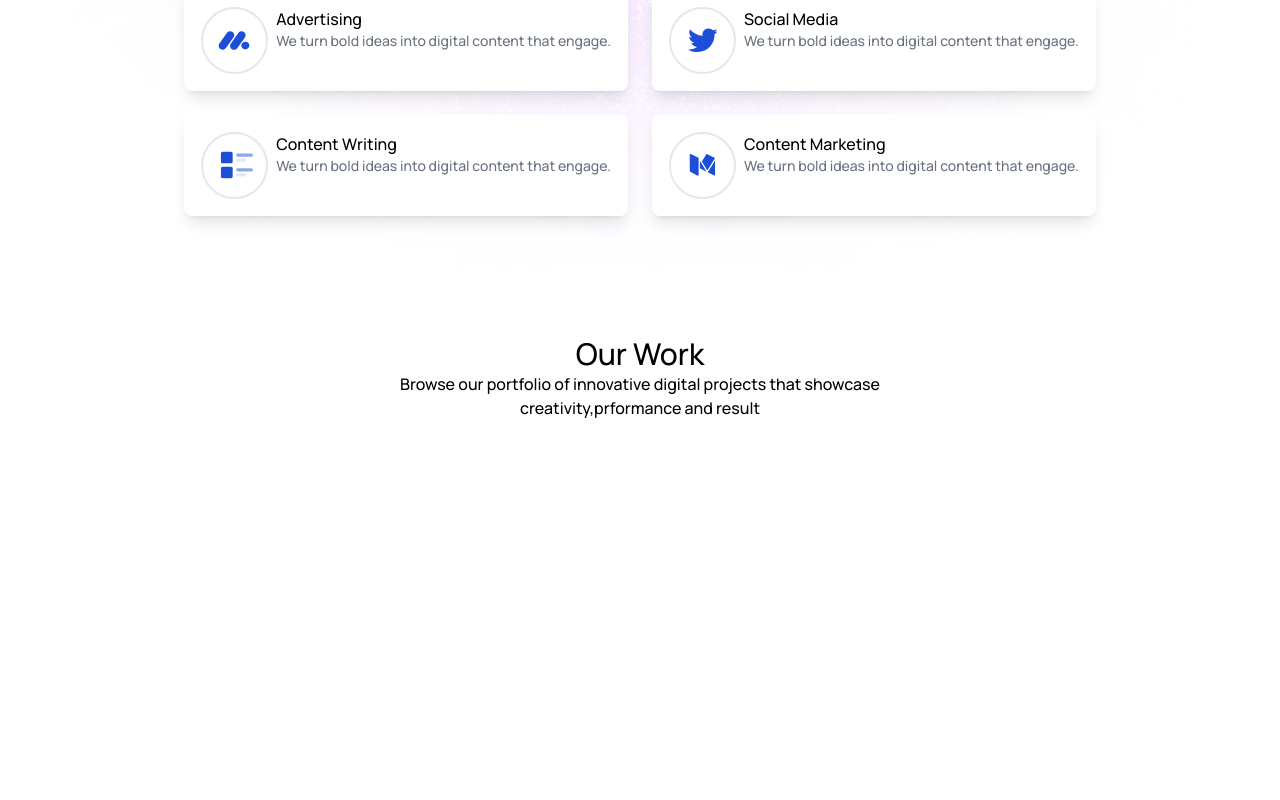
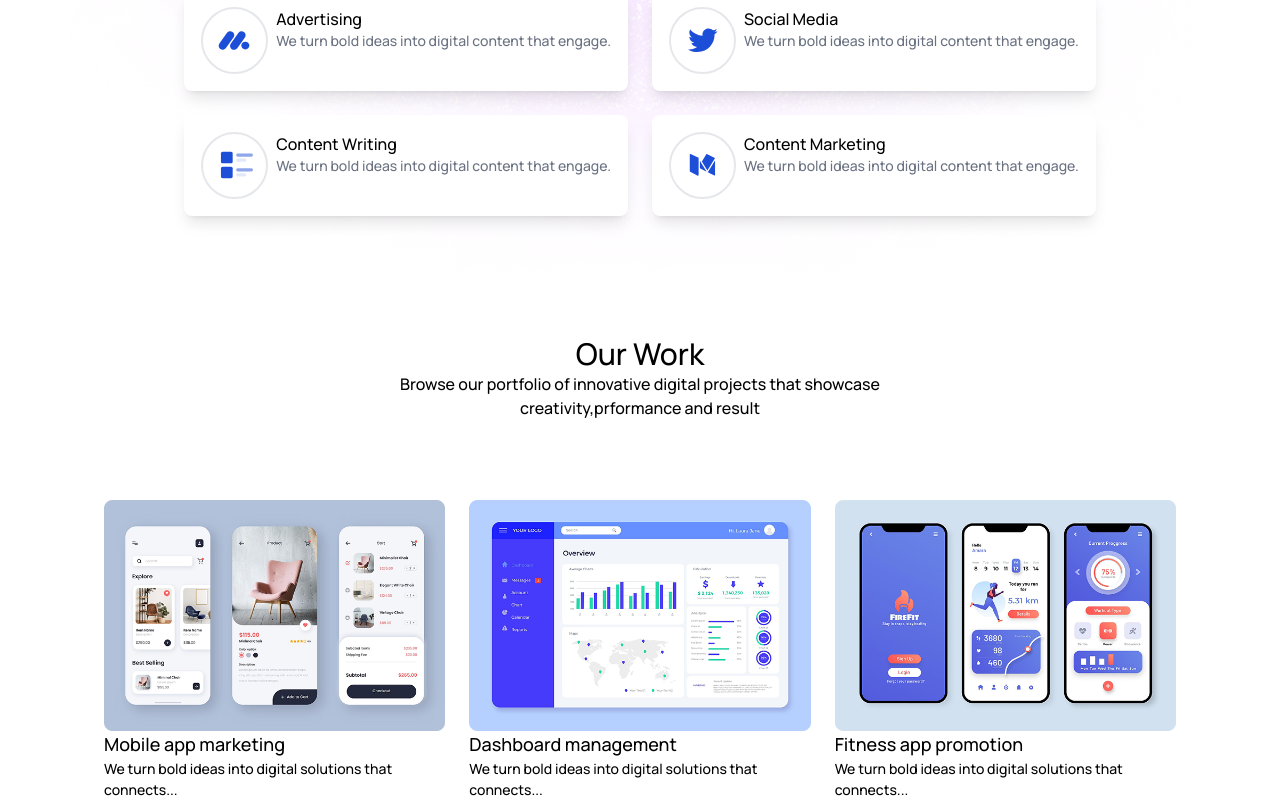
Before and after one commit to Emma24968/Agency.io, a React (Vite) app: page / in a window 1280 px wide. Shown: the part 1219-2019 px from the top of the page. Before the commit the page ends 1639 px from the top, so only its background shows below. Built offline with nearby package versions, Linux system fonts and the light colour scheme.

Commit message:
styled the portfolio

```diff
--- a/src/assets/assets.js
+++ b/src/assets/assets.js
@@ -39,7 +39,23 @@ export const company_logos = [
   airbnb_logo,
   google_logo,
 ]
-
+export const portfolio=[
+  {
+    image:work_mobile_app,
+    title:'Mobile app marketing',
+    description:'We turn bold ideas into digital solutions that connects...'
+  },
+  {
+    image:work_dashboard_management,
+    title:'Dashboard management',
+    description:'We turn bold ideas into digital solutions that connects...'
+  },
+  {
+    image:work_fitness_app,
+    title:'Fitness app promotion',
+    description:'We turn bold ideas into digital solutions that connects...'
+  },
+]
 export const category=[
   {
     title:'Advertising',
--- a/src/components/Portfolio.jsx
+++ b/src/components/Portfolio.jsx
@@ -1,5 +1,5 @@
 import React from "react";
-
+import { portfolio } from "../assets/assets";
 export default function Portfolio() {
   return (
     <div>
@@ -10,6 +10,27 @@ export default function Portfolio() {
           <p>creativity,prformance and result</p>
         </h5>
       </div>
+      <div
+        className="grid grid-cols-1
+  sm:grid-cols-2
+  lg:grid-cols-3
+  gap-6
+  max-w-[70rem]
+  mx-auto
+  px-4
+  sm:px-6
+  mt-20"
+      >
+        {portfolio.map((portfolios, index) => {
+          return (
+            <div key={index}>
+              <img src={portfolios.image} />
+              <h5 className="font-bold text-[18px]">{portfolios.title}</h5>
+              <p className="text-[14px]">{portfolios.description}</p>
+            </div>
+          );
+        })}
+      </div>
     </div>
   );
 }
```
